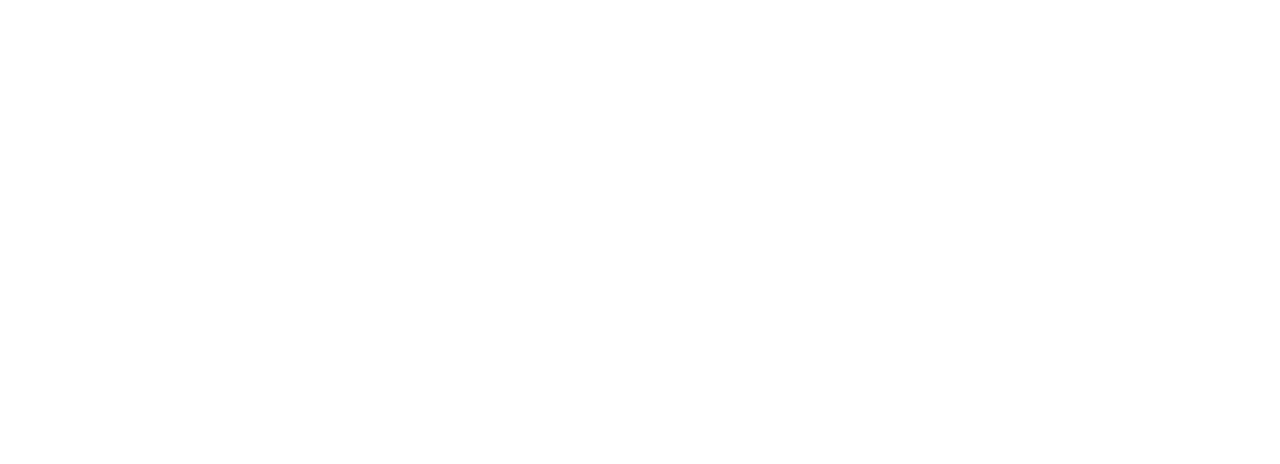
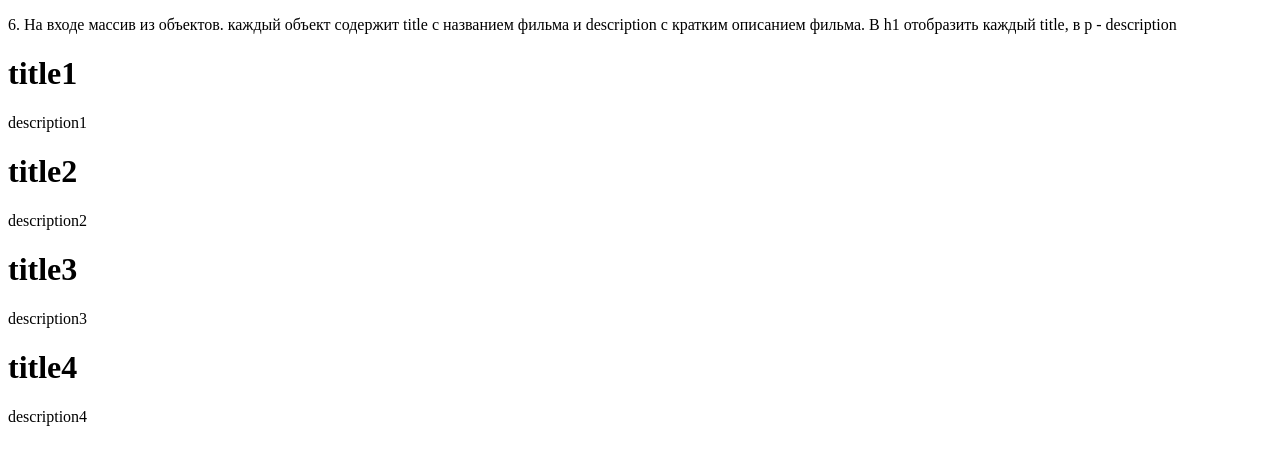
Before and after one commit to SinegubAnastasiya/react-tasks, a React (Create React App) app in the folder react-tasks/: page /task6 in a window 1280 px wide. Before the commit this address had no page. Shown: the top 464 px of the page. Built offline with nearby package versions, Linux system fonts and the light colour scheme.

Commit message:
added new tasks

```diff
--- a/react-tasks/src/App.js
+++ b/react-tasks/src/App.js
@@ -4,6 +4,7 @@
 import Task2 from './pages/Task2/Task2';
 import Task3 from './pages/Task3/Task3';
 import Task5 from './pages/Task5/Task5';
+import Task6 from './pages/Task6/Task6';
 
 function App() {
   return (
@@ -14,6 +15,7 @@
         <Route path = '/task3' element = {<Task3/>}></Route>
         <Route path = '/task4' element = {<Task4/>}></Route>
         <Route path = '/task5' element = {<Task5/>}></Route>
+        <Route path = '/task6' element = {<Task6/>}></Route>
       </Routes>
     </div>
   );
--- a/react-tasks/src/pages/Task5/Task5.js
+++ b/react-tasks/src/pages/Task5/Task5.js
@@ -1,6 +1,19 @@
 function Task5 () {
-    return <div>
+   const arr = ['str', 2, 5, 'my', 7].map((el) => {
+    if (isNaN(el)) return <p>{el}</p>
+    else {
+        return el % 2 === 0 ? `${el} - четное` : `${el} - нечетное`
+    }
+   })
 
+   return <div>
+        <p>
+        5. На входе статичный массив чисел и букв. Ваша задача отобразить на странице в
+случае числа четность и нечетность текущего значения в параграфе, в случае
+строки отобразить саму строку в параграфе
+        </p>
+
+        <div>{arr}</div>
     </div>
 }
 
--- /dev/null
+++ b/react-tasks/src/pages/Task6/Task6.js
@@ -0,0 +1,25 @@
+function Task6() {
+    const arr = [
+        { title: 'title1', description: 'description1' },
+        { title: 'title2', description: 'description2' },
+        { title: 'title3', description: 'description3' },
+        { title: 'title4', description: 'description4' },
+    ].map((el) => {
+        return <div>
+            <h1>{el.title}</h1>
+            <p>{el.description}</p>
+        </div>
+    })
+
+    return <div>
+        <p>
+            6. На входе массив из объектов. каждый объект содержит title с названием фильма и
+            description с кратким описанием фильма. В h1 отобразить каждый title, в p -
+            description
+        </p>
+
+        {arr}
+    </div>
+}
+
+export default Task6
```
